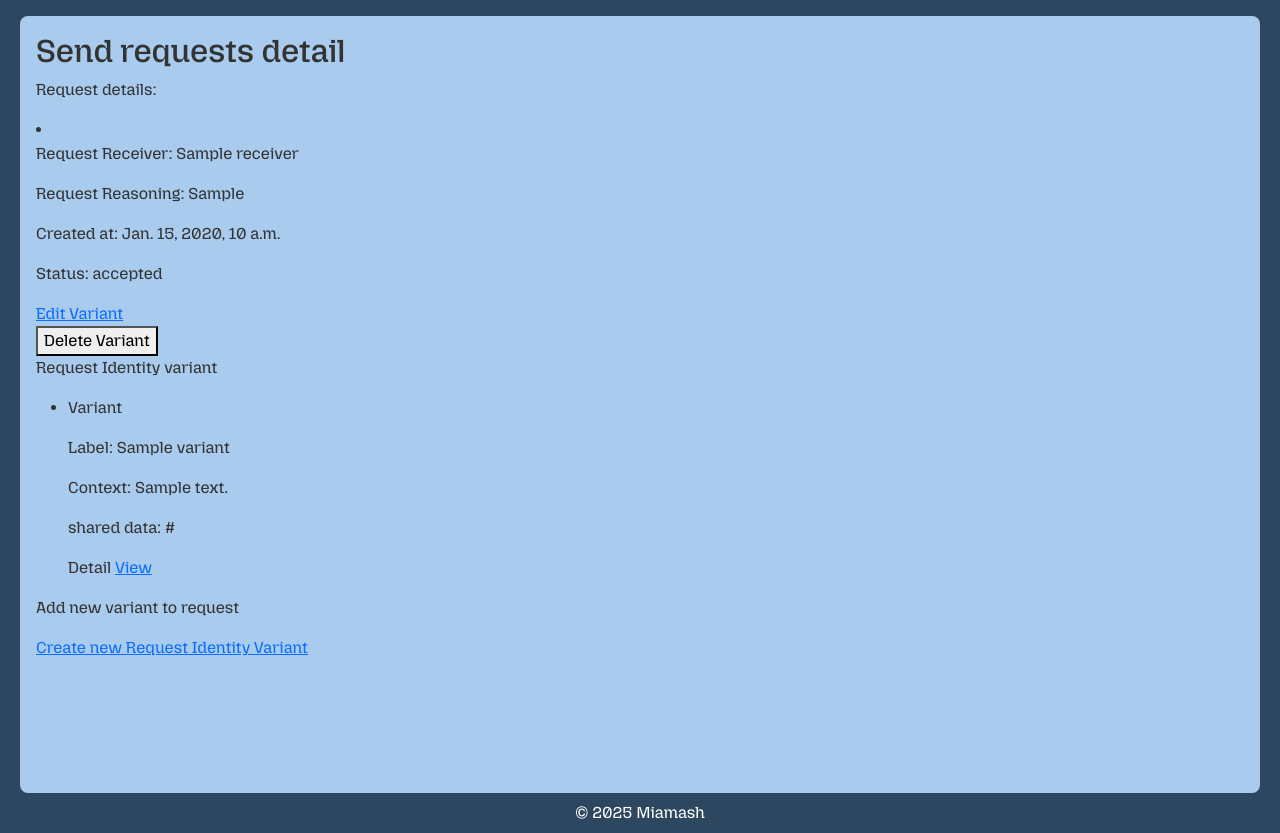
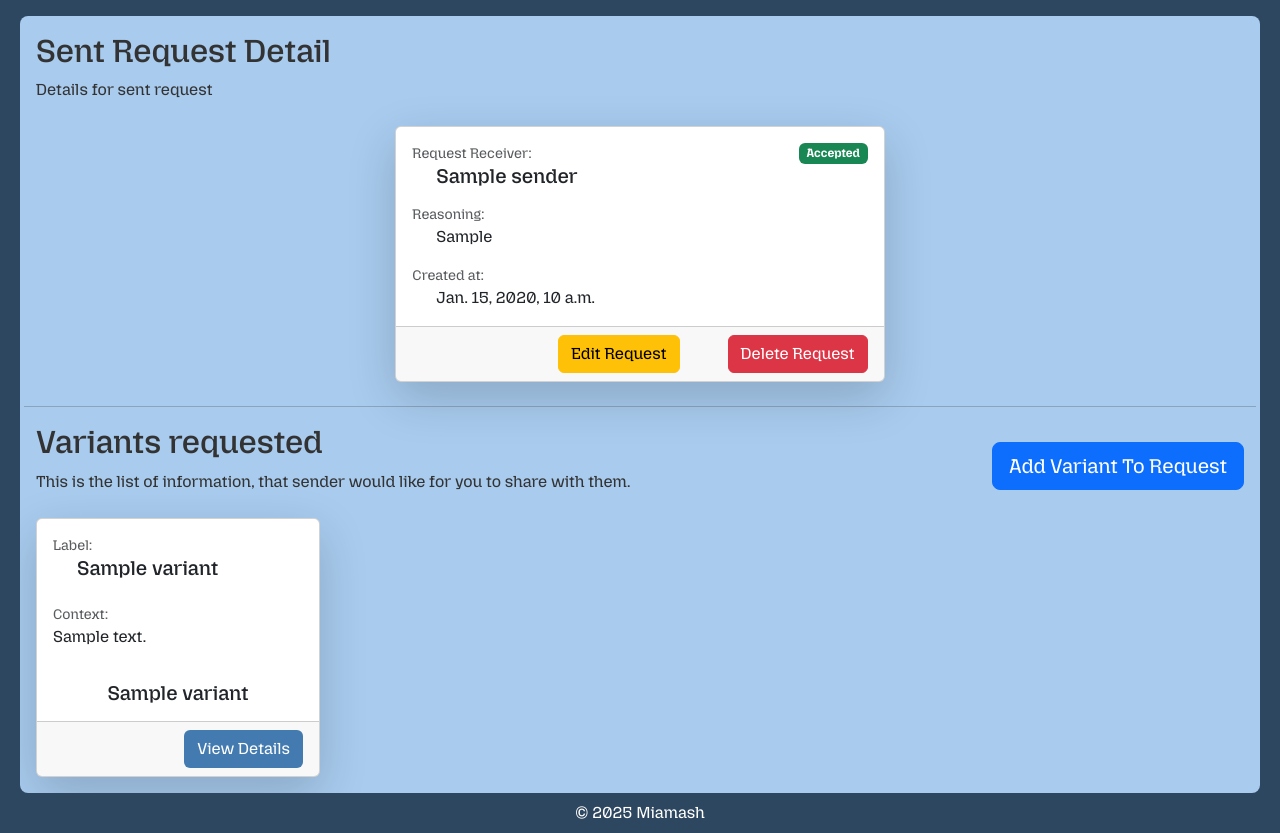
Before and after one commit to dambinkowski/IdentityApp, a Django app: template miamash/web/templates/web/private/request_send_detail.html in a window 1280 px wide. Shown: the part 171-1004 px from the top of the page. Run offline with Django 5.2, Linux system fonts and the light colour scheme; the template is opened without the code that fills it: most values are stand-ins (such as "Sample title", 1, 10 or a date in 2020); some libraries are stand-ins or nearby versions.

Commit message:
request send styled

```diff
--- a/miamash/web/templates/web/private/request_send_detail.html
+++ b/miamash/web/templates/web/private/request_send_detail.html
@@ -1,38 +1,120 @@
 {% extends "web/private/base.html" %}
 {% block content %}
-<h2> Send requests  detail </h2>
 
-<p> Request details: </p>
-<li>
-    <p>Request Receiver: {{ send_request.receiver }}</p>
-    <p>Request Reasoning: {{ send_request.request_reasoning }}</p>
-    <p>Created at: {{ send_request.created_at }}</p>
-    <p>Status: {{ send_request.status }}</p>
-</li>
+<!-- Main content header -->
+<div class="row align-items-center mb-2">
+    <div class="col">
+        <h2>Sent Request Detail</h2>
+        <p>Details for sent request</p>
+    </div>
+</div>
 
-<a href="{% url 'request-send-update' send_request.id %}">Edit Variant</a>
+<!-- Main content body  -->
+<!-- Request details general  -->
+<div class="row justify-content-center">
+    <div class="col-md-8 col-lg-6 col-xl-5">
+        <div class="card shadow-lg m">
+            <div class="card-body">
+                <!-- Request sender label  and status in one line  -->
+                <div class="d-flex justify-content-between">
+                    <div>
+                        <p class="text-muted mb-0 small">Request Receiver:</p>
+                    </div>
+                    <!-- Status -->
+                    {% if send_request.status == "pending" %}
+                    <span class="badge bg-warning">Pending</span>
+                    {% endif %}
+                    {% if send_request.status == "accepted" %}
+                    <span class="badge bg-success">Accepted</span>
+                    {% endif %}
+                    {% if send_request.status == "denied" %}
+                    <span class="badge bg-danger">Denied</span>
+                    {% endif %}
+                </div>
+                <h5 class="card-text ps-4">{{ send_request.sender }}</h5>
+
+                <!-- Context -->
+                <p class="text-muted mb-0 mt-3 small">Reasoning:</p>
+                <p class="card-text ps-4">{{ send_request.request_reasoning }}</p>
+
+                <!-- Created at -->
+                <p class="text-muted mb-0 small">Created at:</p>
+                <p class="card-text ps-4">{{ send_request.created_at }}</p>
+            </div>
+            <!-- Action links -->
+
+            <div class="card-footer d-flex gap-4 justify-content-end">
+                <!--  Edit button -->
+                <span>
+                    <a class="btn btn-warning me-4" href="{% url 'request-send-update' send_request.id %}">Edit Request</a>
+                </span>
+                <!-- Delete button -->
                 <span>
                     <form method="POST" action="{% url 'request-send-delete' send_request.id %}">
                         {% csrf_token %}
-        <button type="submit"
-                onclick="return confirm('Are you sure you want to delete this variant? If this variant has been shared that will also be removed.');">
-            Delete Variant
+                        <button class="btn btn-danger" type="submit" onclick="return confirm('Are you sure you want to delete this request?');">
+                            Delete Request
                         </button>
                     </form>
                 </span>
 
-<p> Request Identity variant </p>
-<ul>
+            </div>
+        </div>
+    </div>
+</div>
+<!-- List of variants in request  -->
+<div class="row align-items-center mb-2 mt-4">
+    <hr>
+    <div class="col">
+        <h2>Variants requested</h2>
+        <p>This is the list of information, that sender would like for you to share with them.</p>
+    </div>
+    <div class="col-auto">
+            <a class="btn btn-primary btn-lg" href="{% url 'request-send-request-identity-variant-create' send_request.id %}">Add Variant To Request</a>
+        </div>
+    </div>
+
+
+
+{% if request_identity_variants %}
+    <!-- set the grid  -->
+        <div class="row row-cols-1 row-cols-sm-1 row-cols-md-2 row-cols-lg-3 row-cols-xl-4 row-cols-xxl-5  g-4">
+            <!-- loop throught variants -->
             {% for variant in request_identity_variants %}
-        <li>
-            <p>Variant</p>
-            <p>Label: {{ variant.label }}</p>
-            <p>Context: {{ variant.context }}</p>
-            <p>shared data: {{variant.profile_link}}</p>
-            <p>Detail <a href="{% url 'request-send-request-identity-variant-detail' variant.request.id variant.id %}">View</a></p>
-        </li>
+                <div class="col">
+                    <!-- Card details  -->
+                    <div class="card h-100 mb-3 shadow-lg">
+                        <div class="card-body d-flex flex-column">
+                            <!-- Label -->
+                            <p class="text-muted mb-0 small">Label:</p>
+                            <h5 class="card-text ps-4 ">{{ variant.label }}</h5>
+
+                            <!-- Context -->
+                            <p class="text-muted mb-0 mt-3 small">Context:</p>
+                            <p class="card-text">{{ variant.context }}</p>
+
+                            <!-- Spacer to push variant to bottom to even out across the cards -->
+                            <div class="flex-grow-1"></div>
+
+                            <!-- Shared information (don't show none )-->
+                            <p class="text-muted mb-0 small"></p>
+                            {% if variant.profile_link %}
+                            <h5 class="card-text text-center"> {{variant.profile_link.variant}}</h5>
+                            {% else %}
+                            <p class="card-text text-center">---</p>
+                            {% endif %}
+                        </div>
+                        <!-- detail link footer -->
+                        <div class="card-footer text-end">
+                            <a class="btn btn-blue" href="{% url 'request-send-request-identity-variant-detail' variant.request.id variant.id %}"">View Details</a>
+                        </div>
+                    </div>
+                </div>
             {% endfor %}
-</ul>
-<p> Add new variant to request </p>
-<p><a href="{% url 'request-send-request-identity-variant-create' send_request.id %}">Create new Request Identity Variant</a></p>
+        </div>
+    {% else %}
+        <div class="text-center mt-4">
+            <p>Person sending the request hasn't added fields for information they need. They still might add them later.</p>
+        </div>
+    {% endif %}
 {% endblock %}
```
Also changed, not shown: miamash/web/templates/web/private/request_receive_detail.html (+6 -2 lines), miamash/web/templates/web/private/request_send_request_identity_variant_create.html (+24 -22 lines), miamash/db.sqlite3. Lines whose indentation alone changed are shown as unchanged.
